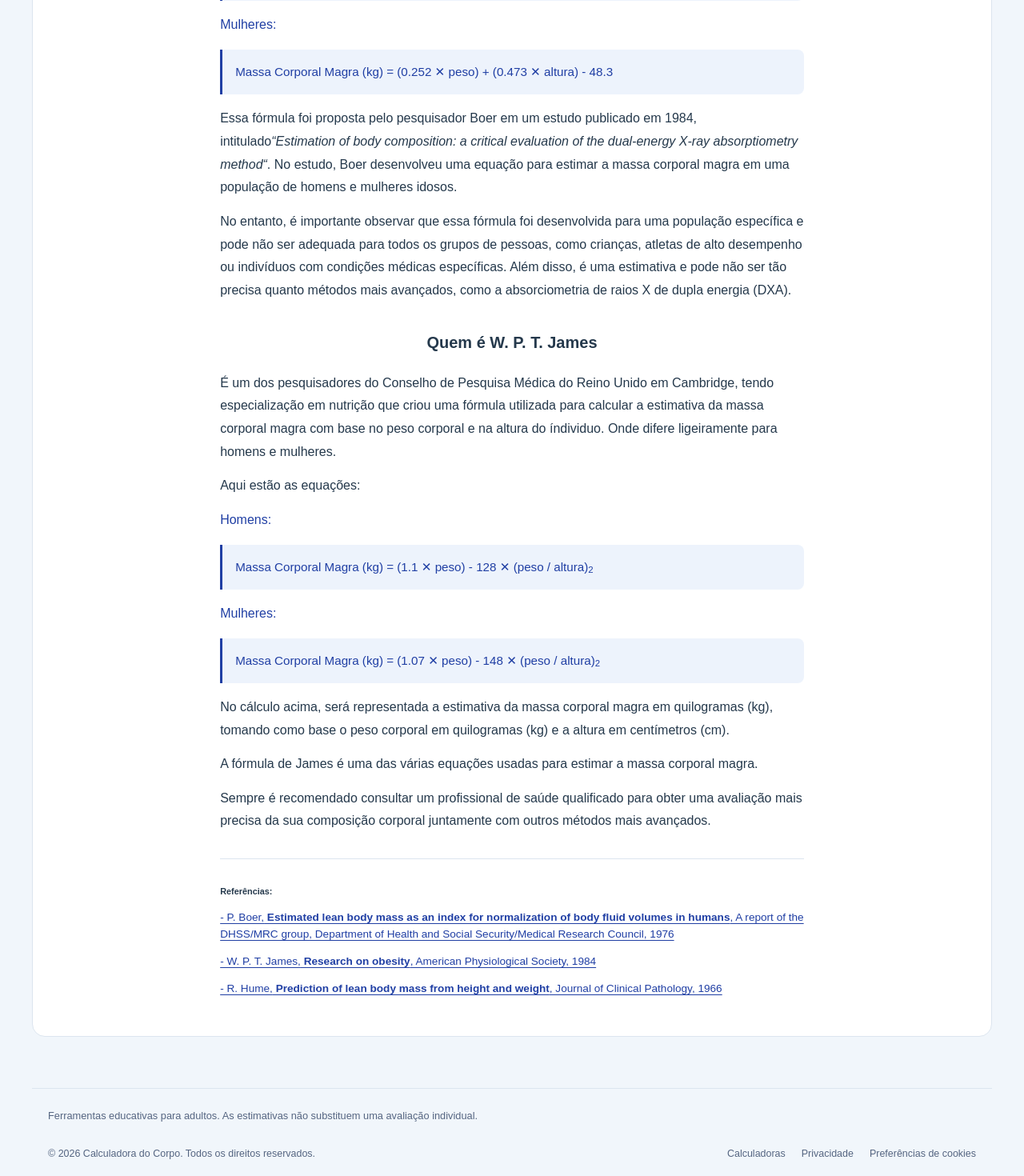
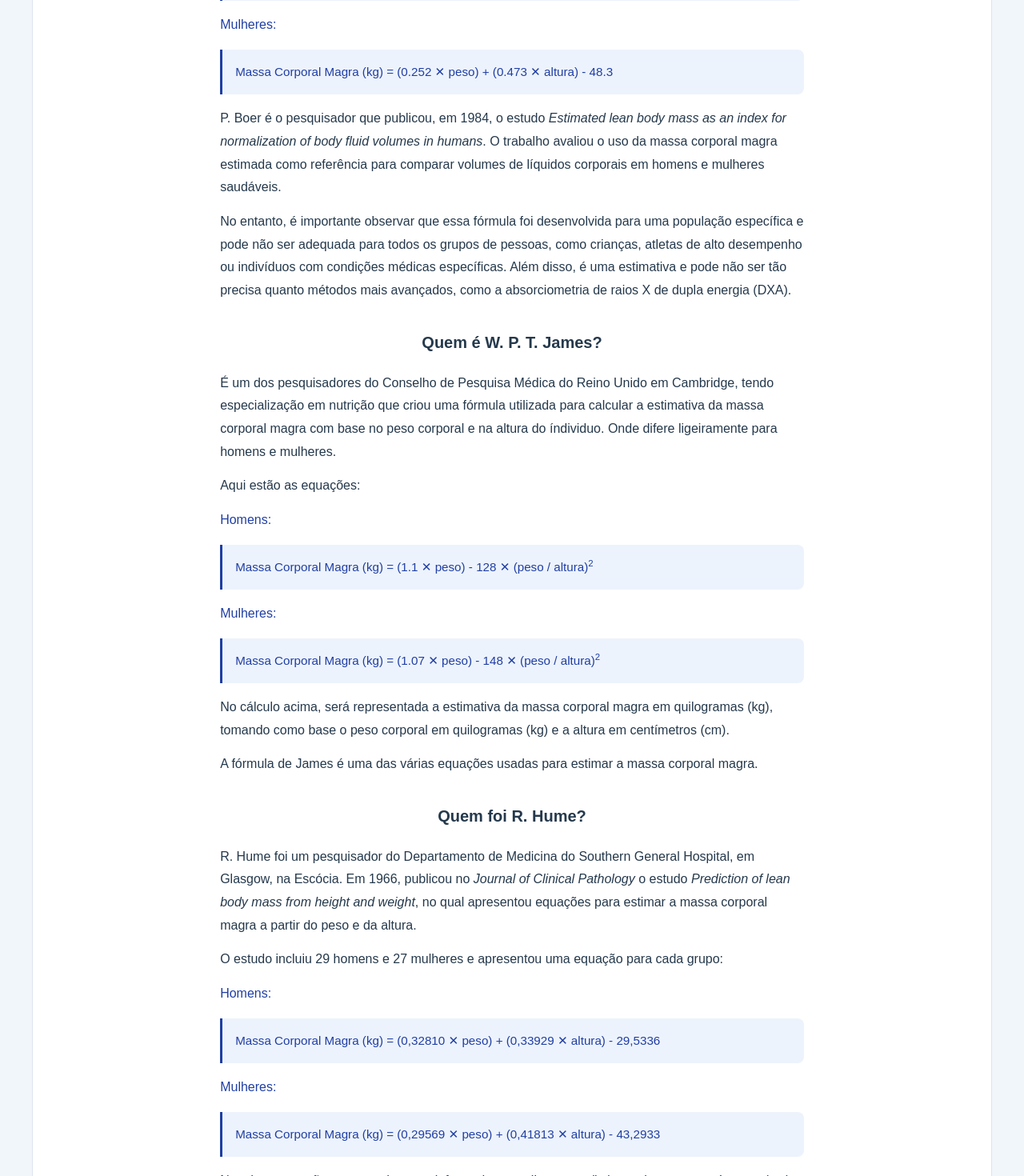
Before and after one commit to dan-araujo/calculadora-do-corpo, a Next.js app: page /massa-corporal-magra in a window 1280 px wide. Shown: the part 2040-3510 px from the top of the page at 80% size. Built offline with nearby package versions, Linux system fonts and the light colour scheme.

Commit message:
fix(massa): Corrige a fórmula e as referências
- Usa os coeficientes publicados de Hume para homens e mulheres.
- Revisa as referências e cobre os resultados esperados nos testes.

```diff
--- a/src/components/autores-massa-corporal.js
+++ b/src/components/autores-massa-corporal.js
@@ -2,7 +2,7 @@ export default function AutoresMassaCorporalMagra() {
     return (
         <section className="autores-formulas">
             <div id="boer">
-                <h3 className="text-center py-2.5">Quem é P.  Boer?</h3>
+                <h3 className="text-center py-2.5">Quem é P. Boer?</h3>
                 <p>A fórmula de Boer é uma equação utilizada para estimar a massa corporal magra com base no peso corporal e
                     na altura. A fórmula é a seguinte:</p>
 
@@ -15,9 +15,10 @@ export default function AutoresMassaCorporalMagra() {
                     Massa Corporal Magra (kg) = (0.252 &#10005; peso) + (0.473 &#10005; altura) - 48.3
                 </span>
 
-                <p>Essa fórmula foi proposta pelo pesquisador Boer em um estudo publicado em 1984, intitulado
-                    <em>&ldquo;Estimation of body composition: a critical evaluation of the dual-energy X-ray absorptiometry method&ldquo;</em>.
-                    No estudo, Boer desenvolveu uma equação para estimar a massa corporal magra em uma população de homens e mulheres idosos.</p>
+                <p>P. Boer é o pesquisador que publicou, em 1984, o estudo
+                    <em> Estimated lean body mass as an index for normalization of body fluid volumes in humans</em>.
+                    O trabalho avaliou o uso da massa corporal magra estimada como referência para comparar volumes de líquidos
+                    corporais em homens e mulheres saudáveis.</p>
 
                 <p>No entanto, é importante observar que essa fórmula foi desenvolvida para uma população específica e
                     pode não ser adequada para todos os grupos de pessoas, como crianças, atletas de alto desempenho ou indivíduos com
@@ -25,7 +26,7 @@ export default function AutoresMassaCorporalMagra() {
                     como a absorciometria de raios X de dupla energia (DXA).</p>
             </div>
             <div id="james">
-                <h3 className="text-center py-2.5">Quem é W. P. T. James</h3>
+                <h3 className="text-center py-2.5">Quem é W. P. T. James?</h3>
                 <p>É um dos pesquisadores do Conselho de Pesquisa Médica do Reino Unido
                     em Cambridge, tendo especialização em nutrição
                     que criou uma fórmula utilizada para calcular a estimativa da massa corporal magra
@@ -34,18 +35,39 @@ export default function AutoresMassaCorporalMagra() {
 
                 <p className="homens">Homens:</p>
                 <span className="texto-destaque">
-                    Massa Corporal Magra (kg) = (1.1 &#10005; peso) - 128 &#10005; (peso / altura)<sub>2</sub>
+                    Massa Corporal Magra (kg) = (1.1 &#10005; peso) - 128 &#10005; (peso / altura)<sup>2</sup>
                 </span>
 
                 <p className="mulheres">Mulheres:</p>
                 <span className="texto-destaque">
-                    Massa Corporal Magra (kg) = (1.07 &#10005; peso) - 148 &#10005; (peso / altura)<sub>2</sub>
+                    Massa Corporal Magra (kg) = (1.07 &#10005; peso) - 148 &#10005; (peso / altura)<sup>2</sup>
                 </span>
 
                 <p>No cálculo acima, será representada a estimativa da massa corporal magra em quilogramas (kg), tomando como base o peso
                     corporal em quilogramas (kg) e a altura em centímetros (cm).</p>
 
                 <p>A fórmula de James é uma das várias equações usadas para estimar a massa corporal magra. </p>
+            </div>
+            <div id="hume">
+                <h3 className="text-center py-2.5">Quem foi R. Hume?</h3>
+                <p>R. Hume foi um pesquisador do Departamento de Medicina do Southern General Hospital, em Glasgow,
+                    na Escócia. Em 1966, publicou no <em>Journal of Clinical Pathology</em> o estudo
+                    <em> Prediction of lean body mass from height and weight</em>, no qual apresentou equações para
+                    estimar a massa corporal magra a partir do peso e da altura.</p>
+
+                <p>O estudo incluiu 29 homens e 27 mulheres e apresentou uma equação para cada grupo:</p>
+                <p className="homens">Homens:</p>
+                <span className="texto-destaque">
+                    Massa Corporal Magra (kg) = (0,32810 &#10005; peso) + (0,33929 &#10005; altura) - 29,5336
+                </span>
+                <p className="mulheres">Mulheres:</p>
+                <span className="texto-destaque">
+                    Massa Corporal Magra (kg) = (0,29569 &#10005; peso) + (0,41813 &#10005; altura) - 43,2933
+                </span>
+
+                <p>Nas duas equações, o peso deve ser informado em quilogramas (kg) e a altura em centímetros (cm).
+                    O resultado é uma estimativa da massa corporal magra e não uma medição direta da quantidade de músculos.
+                    Pessoas com o mesmo peso e altura podem ter composições corporais diferentes.</p>
             </div>
 
             <p>Sempre é recomendado consultar um profissional de saúde qualificado para obter uma avaliação mais precisa da sua composição
@@ -57,17 +79,17 @@ export default function AutoresMassaCorporalMagra() {
                 <a href="https://pubmed.ncbi.nlm.nih.gov/6496691/" target="_blank" rel="noopener noreferrer">
                     - P. Boer,
                     <strong> Estimated lean body mass as an index for normalization of body fluid volumes in humans</strong>,
-                    A report of the DHSS/MRC group, Department of Health and Social Security/Medical Research Council, 1976
+                    American Journal of Physiology, 247(4):F632–F636, 1984
                 </a>
-                <a href="https://onlinelibrary.wiley.com/doi/10.1111/j.1467-3010.1977.tb00966.x" target="_blank" rel="noopener noreferrer">
+                <a href="https://www.ncbi.nlm.nih.gov/nlmcatalog/7802249" target="_blank" rel="noopener noreferrer">
                     - W. P. T. James,
                     <strong> Research on obesity</strong>,
-                    American Physiological Society, 1984
+                    Relatório do grupo DHSS/MRC, Londres: HMSO, 1976
                 </a>
-                <a href="https://www.ncbi.nlm.nih.gov/pmc/articles/PMC473290/" target="_blank" rel="noopener noreferrer">
+                <a href="https://pmc.ncbi.nlm.nih.gov/articles/PMC473290/" target="_blank" rel="noopener noreferrer">
                     - R. Hume,
                     <strong> Prediction of lean body mass from height and weight</strong>,
-                    Journal of Clinical Pathology, 1966
+                    Journal of Clinical Pathology, 19(4):389–391, 1966. DOI: 10.1136/jcp.19.4.389
                 </a>
 
             </div>
```
Also changed, not shown: src/lib/calculadoras.mjs, 1 other file (tests, documents, lock files or other folders).
